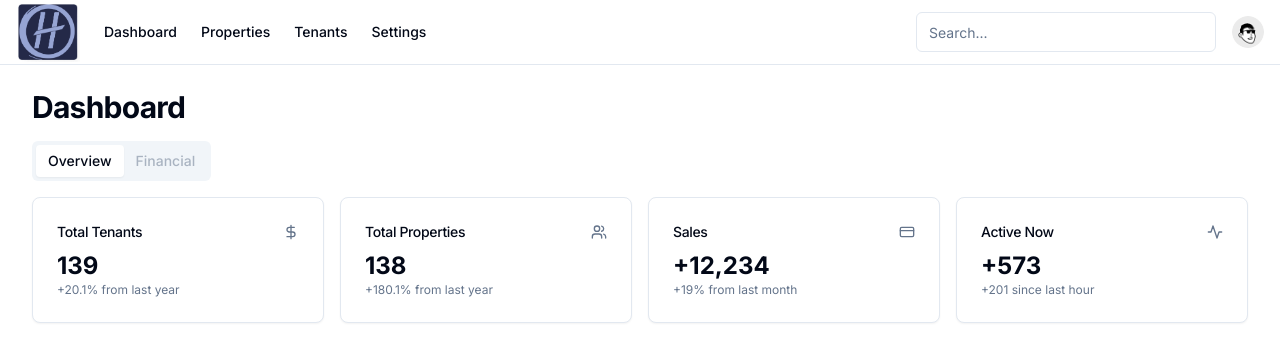
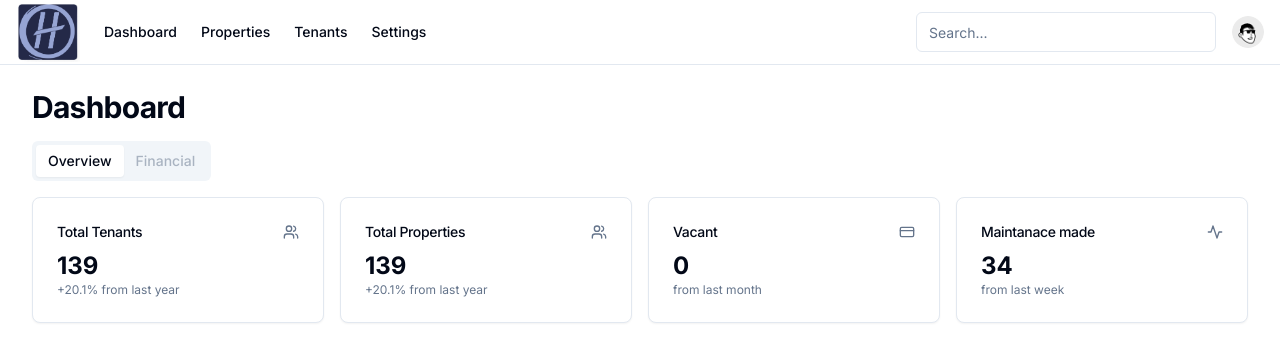
Before and after one commit to klaus-gudy/PayMate-UI, a Next.js app: page /dashboard in a window 1280 px wide. Shown: the top 362 px of the page. Built offline with nearby package versions, Linux system fonts and the light colour scheme.

Commit message:
⚡️Perf: reduced reduandacy and long code from the dashboard cards

```diff
--- /dev/null
+++ b/app/dashboard/_components/dashboard-card.tsx
@@ -0,0 +1,38 @@
+import { ReactNode } from "react";
+import { Card, CardContent, CardDescription, CardFooter, CardHeader, CardTitle} from "@/components/ui/card"
+
+interface DashboardCardPros {
+    title: string;
+    icon: ReactNode;
+    value: string;
+    description: string;
+
+}
+
+const DashboardCard = ({ title, icon, value, description }: DashboardCardPros) => {
+  return (
+    <Card>
+      <CardHeader className="flex flex-row items-center justify-between space-y-0 pb-2">
+        <CardTitle className="text-sm font-medium">{title}</CardTitle>
+        <svg
+          xmlns="http://www.w3.org/2000/svg"
+          viewBox="0 0 24 24"
+          fill="none"
+          stroke="currentColor"
+          strokeLinecap="round"
+          strokeLinejoin="round"
+          strokeWidth="2"
+          className="h-4 w-4 text-muted-foreground"
+        >
+          {icon}
+        </svg>
+      </CardHeader>
+      <CardContent>
+        <div className="text-2xl font-bold">{value}</div>
+        <p className="text-xs text-muted-foreground">{description}</p>
+      </CardContent>
+    </Card>
+  );
+};
+
+export default DashboardCard;
--- a/app/dashboard/page.tsx
+++ b/app/dashboard/page.tsx
@@ -1,6 +1,7 @@
 import Header from "@/components/common/header";
 import { Tabs, TabsContent, TabsList, TabsTrigger } from "@/components/ui/tabs"
 import { Card, CardContent, CardDescription, CardFooter, CardHeader, CardTitle} from "@/components/ui/card"
+import DashboardCard from "./_components/dashboard-card";
 
 export default function Dashboard() {
   return (
@@ -14,114 +15,57 @@ export default function Dashboard() {
         <Tabs defaultValue="overview" className="space-y-4">
           <TabsList>
             <TabsTrigger value="overview">Overview</TabsTrigger>
-            <TabsTrigger value="financials" disabled>Financial</TabsTrigger>
+            <TabsTrigger value="financials" disabled>
+              Financial
+            </TabsTrigger>
           </TabsList>
           <TabsContent value="overview" className="space-y-4">
             <div className="grid gap-4 md:grid-cols-2 lg:grid-cols-4">
-                <Card>
-                  <CardHeader className="flex flex-row items-center justify-between space-y-0 pb-2">
-                    <CardTitle className="text-sm font-medium">
-                      Total Tenants
-                    </CardTitle>
-                    <svg
-                      xmlns="http://www.w3.org/2000/svg"
-                      viewBox="0 0 24 24"
-                      fill="none"
-                      stroke="currentColor"
-                      strokeLinecap="round"
-                      strokeLinejoin="round"
-                      strokeWidth="2"
-                      className="h-4 w-4 text-muted-foreground"
-                    >
-                      <path d="M12 2v20M17 5H9.5a3.5 3.5 0 0 0 0 7h5a3.5 3.5 0 0 1 0 7H6" />
-                    </svg>
-                  </CardHeader>
-                  <CardContent>
-                    <div className="text-2xl font-bold">139</div>
-                    <p className="text-xs text-muted-foreground">
-                      +20.1% from last year
-                    </p>
-                  </CardContent>
-                </Card>
-
-                <Card>
-                  <CardHeader className="flex flex-row items-center justify-between space-y-0 pb-2">
-                    <CardTitle className="text-sm font-medium">
-                      Total Properties
-                    </CardTitle>
-                    <svg
-                      xmlns="http://www.w3.org/2000/svg"
-                      viewBox="0 0 24 24"
-                      fill="none"
-                      stroke="currentColor"
-                      strokeLinecap="round"
-                      strokeLinejoin="round"
-                      strokeWidth="2"
-                      className="h-4 w-4 text-muted-foreground"
-                    >
+              <DashboardCard
+                title="Total Tenants"
+                value="139"
+                description="+20.1% from last year"
+                icon={
+                  <>
                     <path d="M16 21v-2a4 4 0 0 0-4-4H6a4 4 0 0 0-4 4v2" />
                     <circle cx="9" cy="7" r="4" />
                     <path d="M22 21v-2a4 4 0 0 0-3-3.87M16 3.13a4 4 0 0 1 0 7.75" />
-                    </svg>
-                  </CardHeader>
-                  <CardContent>
-                    <div className="text-2xl font-bold">138 </div>
-                    <p className="text-xs text-muted-foreground">
-                      +180.1% from last year
-                    </p>
-                  </CardContent>
-                </Card>
-
-                <Card>
-                  <CardHeader className="flex flex-row items-center justify-between space-y-0 pb-2">
-                    <CardTitle className="text-sm font-medium">Sales</CardTitle>
-                    <svg
-                      xmlns="http://www.w3.org/2000/svg"
-                      viewBox="0 0 24 24"
-                      fill="none"
-                      stroke="currentColor"
-                      strokeLinecap="round"
-                      strokeLinejoin="round"
-                      strokeWidth="2"
-                      className="h-4 w-4 text-muted-foreground"
-                    >
+                  </>
+                }
+              />
+              <DashboardCard
+                title="Total Properties"
+                value="139"
+                description="+20.1% from last year"
+                icon={
+                  <>
+                    <path d="M16 21v-2a4 4 0 0 0-4-4H6a4 4 0 0 0-4 4v2" />
+                    <circle cx="9" cy="7" r="4" />
+                    <path d="M22 21v-2a4 4 0 0 0-3-3.87M16 3.13a4 4 0 0 1 0 7.75" />
+                  </>
+                }
+              />
+              <DashboardCard
+                title="Vacant"
+                value="0"
+                description="from last month"
+                icon={
+                  <>
                     <rect width="20" height="14" x="2" y="5" rx="2" />
                     <path d="M2 10h20" />
-                    </svg>
-                  </CardHeader>
-                  <CardContent>
-                    <div className="text-2xl font-bold">+12,234</div>
-                    <p className="text-xs text-muted-foreground">
-                      +19% from last month
-                    </p>
-                  </CardContent>
-                </Card>
-
-                <Card>
-                  <CardHeader className="flex flex-row items-center justify-between space-y-0 pb-2">
-                    <CardTitle className="text-sm font-medium">
-                      Active Now
-                    </CardTitle>
-                    <svg
-                      xmlns="http://www.w3.org/2000/svg"
-                      viewBox="0 0 24 24"
-                      fill="none"
-                      stroke="currentColor"
-                      strokeLinecap="round"
-                      strokeLinejoin="round"
-                      strokeWidth="2"
-                      className="h-4 w-4 text-muted-foreground"
-                    >
+                  </>
+                }
+              />
+              <DashboardCard
+                title="Maintanace made"
+                value="34"
+                description="from last week"
+                icon={
+                  <>
                     <path d="M22 12h-4l-3 9L9 3l-3 9H2" />
-                    </svg>
-                  </CardHeader>
-                  <CardContent>
-                    <div className="text-2xl font-bold">+573</div>
-                    <p className="text-xs text-muted-foreground">
-                      +201 since last hour
-                    </p>
-                  </CardContent>
-                </Card>
+                  </>
+                }
+              />
             </div>
           </TabsContent>
         </Tabs>
```
Lines whose indentation alone changed are shown as unchanged.
